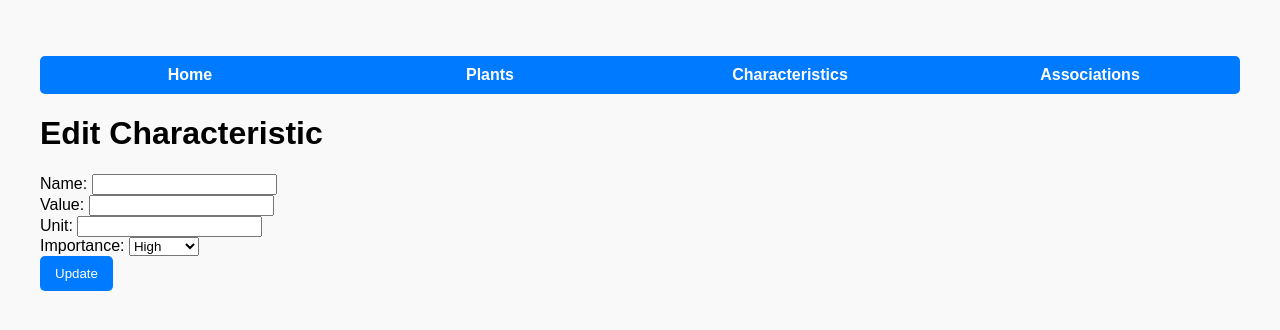
After one commit to alexc4510/BDPI, a Flask app: template flask_app/templates/edit_characteristic.html in a window 1280 px wide. The commit adds this page. Shown: the top 330 px of the page. Run offline with Flask 3, Linux system fonts and the light colour scheme; the template is opened without the code that fills it, so the values that code supplies are empty; some libraries are stand-ins or nearby versions.

Commit message:
Added Edit functionality to flask_app

```diff
--- a/flask_app/app.py
+++ b/flask_app/app.py
@@ -126,6 +126,52 @@ def delete_characteristic(id):
     return redirect(url_for("characteristics"))
 
 
+# Edit Characteristic Page (GET)
+@app.route("/edit_characteristic/<int:id>")
+def edit_characteristic(id):
+    try:
+        cur = mysql.connection.cursor()
+        cur.execute("SELECT * FROM Characteristics WHERE id = %s", [id])
+        characteristic = cur.fetchone()
+        cur.close()
+        if characteristic:
+            return render_template(
+                "edit_characteristic.html", characteristic=characteristic
+            )
+        else:
+            flash("Characteristic not found!", "error")
+            return redirect(url_for("characteristics"))
+    except Exception as e:
+        flash(f"An error occurred: {e}", "error")
+        return redirect(url_for("characteristics"))
+
+
+# Update Characteristic (POST)
+@app.route("/update_characteristic/<int:id>", methods=["POST"])
+def update_characteristic(id):
+    try:
+        name = request.form["name"]
+        value = request.form["value"]
+        unit = request.form["unit"]
+        importance = request.form["importance"]
+
+        cur = mysql.connection.cursor()
+        cur.execute(
+            """
+            UPDATE Characteristics
+            SET name = %s, value = %s, unit = %s, importance = %s
+            WHERE id = %s
+            """,
+            (name, value, unit, importance, id),
+        )
+        mysql.connection.commit()
+        cur.close()
+        flash("Characteristic updated successfully!", "success")
+    except Exception as e:
+        flash(f"An error occurred: {e}", "error")
+    return redirect(url_for("characteristics"))
+
+
 # Associations CRUD
 @app.route("/plant_characteristics")
 def plant_characteristics():
--- a/flask_app/templates/characteristics.html
+++ b/flask_app/templates/characteristics.html
@@ -53,6 +53,7 @@
             <td>{{ characteristic[4] }}</td>
             <td>
                 <a href="/delete_characteristic/{{ characteristic[0] }}">Delete</a>
+                <a href="/edit_characteristic/{{ characteristic[0] }}">Edit</a>
             </td>
         </tr>
         {% endfor %}
--- /dev/null
+++ b/flask_app/templates/edit_characteristic.html
@@ -0,0 +1,39 @@
+<!DOCTYPE html>
+<html lang="en">
+<head>
+    <meta charset="UTF-8">
+    <meta name="viewport" content="width=device-width, initial-scale=1.0">
+    <title>Edit Characteristic</title>
+    <link rel="stylesheet" href="/static/style.css">
+</head>
+<body>
+    <nav>
+        <ul class="navbar">
+            <li><a href="/">Home</a></li>
+            <li><a href="/plants">Plants</a></li>
+            <li><a href="/characteristics">Characteristics</a></li>
+            <li><a href="/plant_characteristics">Associations</a></li>
+        </ul>
+    </nav>
+    <h1>Edit Characteristic</h1>
+    <form method="POST" action="/update_characteristic/{{ characteristic[0] }}">
+        <label for="name">Name:</label>
+        <input type="text" id="name" name="name" value="{{ characteristic[1] }}" required>
+        <br>
+        <label for="value">Value:</label>
+        <input type="text" id="value" name="value" value="{{ characteristic[2] }}">
+        <br>
+        <label for="unit">Unit:</label>
+        <input type="text" id="unit" name="unit" value="{{ characteristic[3] }}">
+        <br>
+        <label for="importance">Importance:</label>
+        <select id="importance" name="importance">
+            <option value="High" {% if characteristic[4] == 'High' %}selected{% endif %}>High</option>
+            <option value="Medium" {% if characteristic[4] == 'Medium' %}selected{% endif %}>Medium</option>
+            <option value="Low" {% if characteristic[4] == 'Low' %}selected{% endif %}>Low</option>
+        </select>
+        <br>
+        <button type="submit">Update</button>
+    </form>
+</body>
+</html>
```
